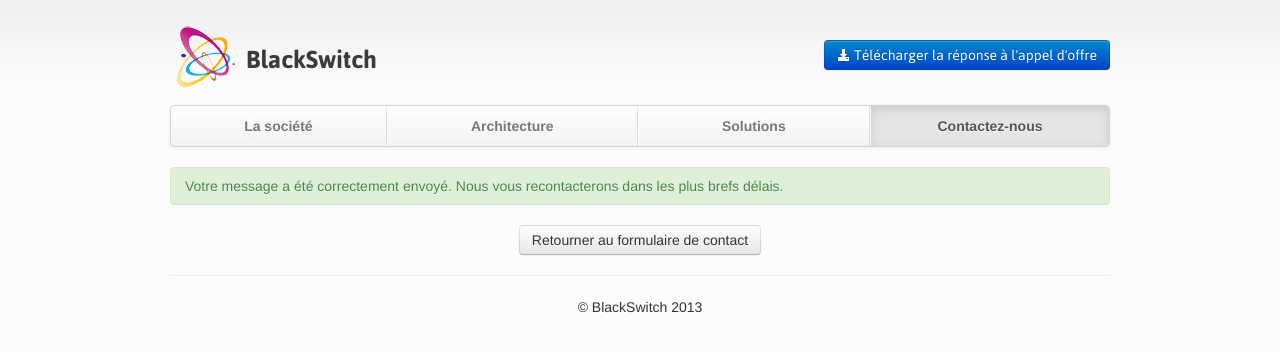
After one commit to aerialls/TCS, a PHP site: template templates/send.html.twig in a window 1280 px wide. The commit adds this page. Shown: the top 352 px of the page. Run offline with PHP 8.4, Linux system fonts and the light colour scheme; the template is opened without the code that fills it, so the values that code supplies are empty; some libraries are stand-ins or nearby versions.

Commit message:
added send page

```diff
--- a/src/controllers.php
+++ b/src/controllers.php
@@ -56,7 +56,7 @@ EOF;
 
     $app['mailer']->send($message);
 
-    return new Response('Merci pour votre message.', 201);
+    return $app['twig']->render('send.html.twig');
 })
 ->bind('send_mail')
 ;
--- a/templates/contact.html.twig
+++ b/templates/contact.html.twig
@@ -1,5 +1,6 @@
 {% extends 'layout.html.twig' %}
 
+{% block title %}Contactez-nous{% endblock %}
 {% set menu = 'contact' %}
 
 {% block content %}
--- /dev/null
+++ b/templates/send.html.twig
@@ -0,0 +1,14 @@
+{% extends 'layout.html.twig' %}
+
+{% block title %}Contactez-nous{% endblock %}
+{% set menu = 'contact' %}
+
+{% block content %}
+<div class="alert alert-success">
+    Votre message a été correctement envoyé. Nous vous recontacterons dans les plus brefs délais.
+</div>
+
+<p class="text-center">
+    <a class="btn" href="{{ path('contact') }}">Retourner au formulaire de contact</a>
+</p>
+{% endblock %}
```
